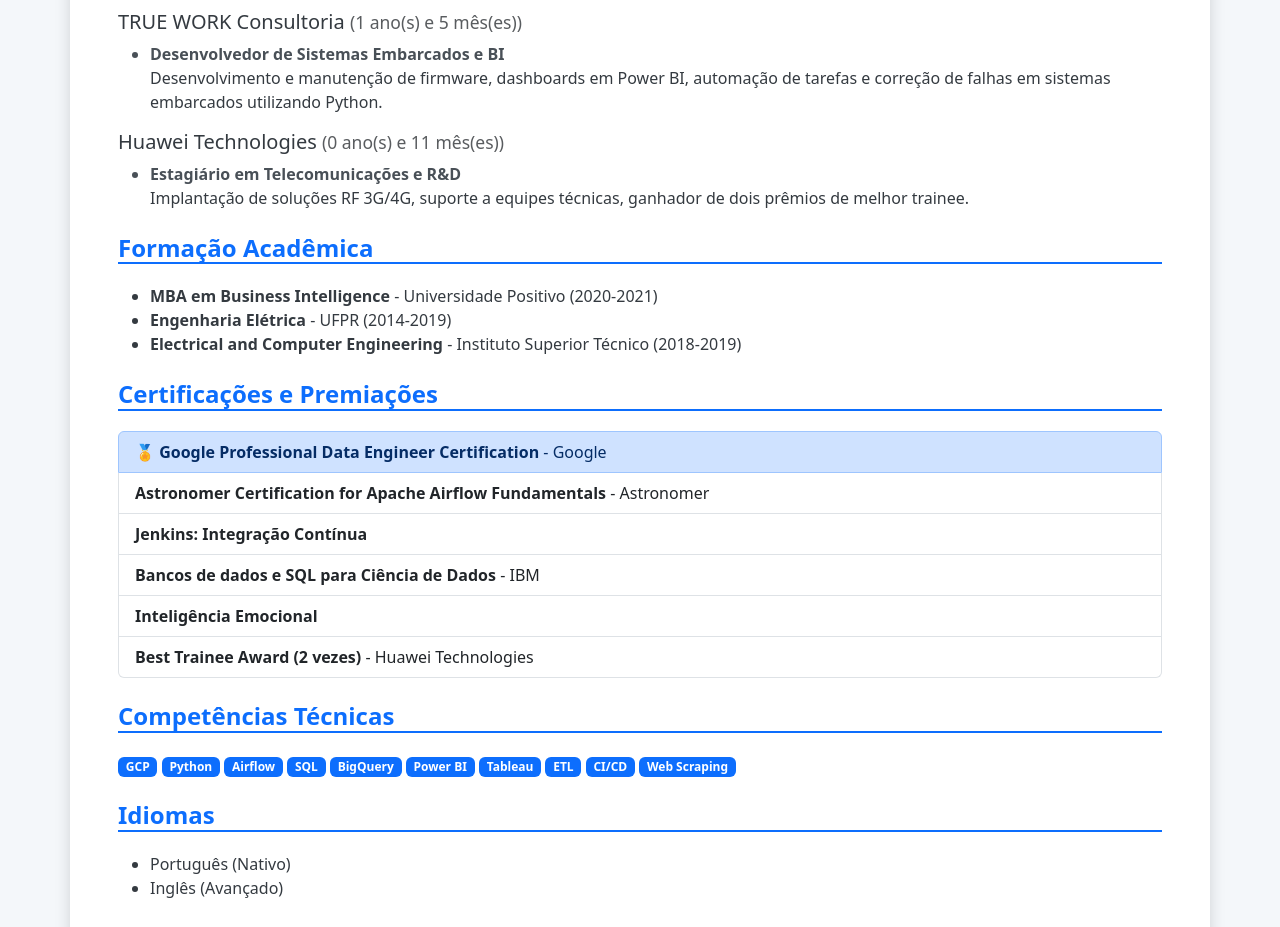
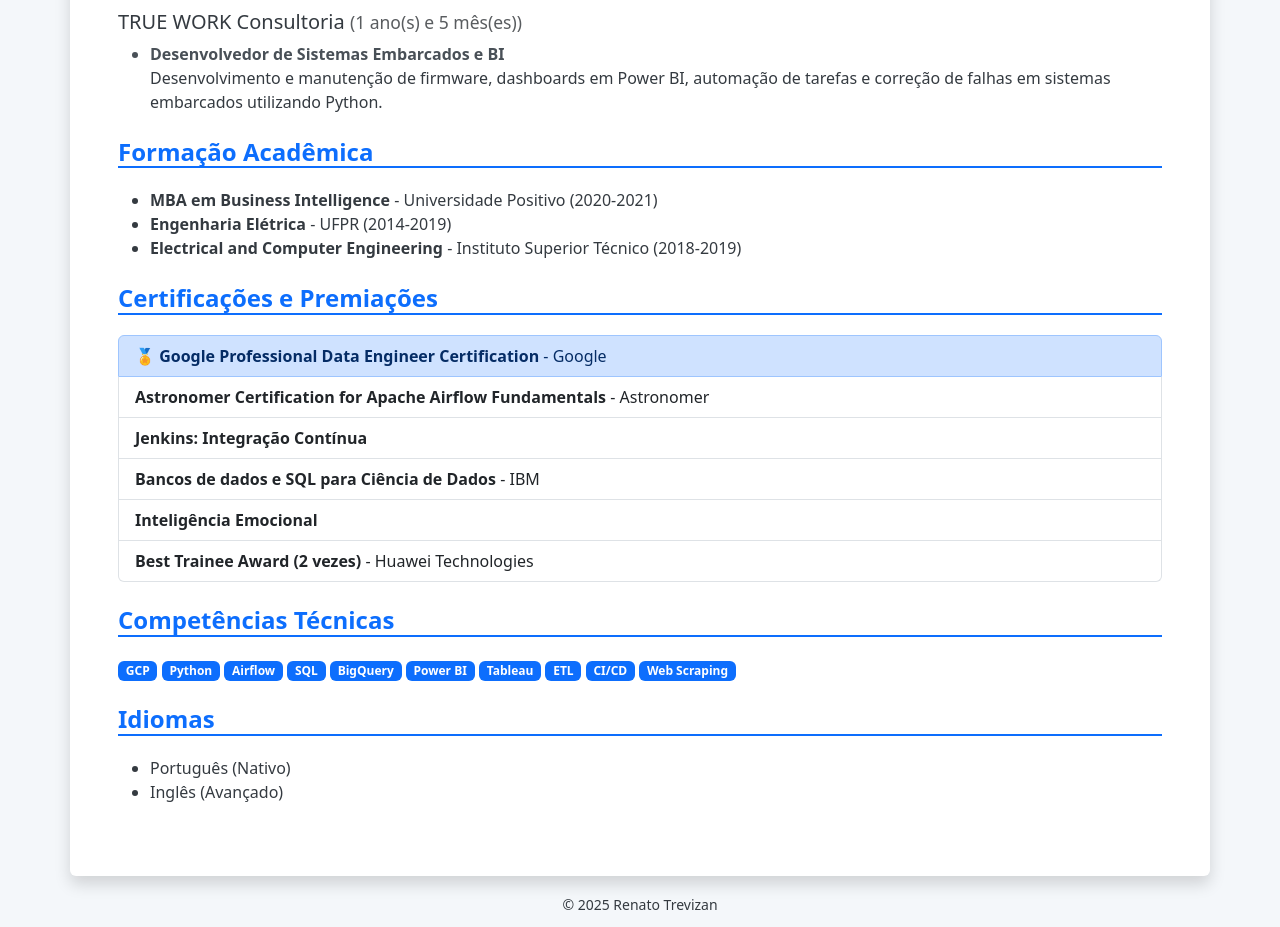
Before and after one commit to EngRenatera/cv, a plain HTML site: page index.html in a window 1280 px wide. Shown: the part 1180-2107 px from the top of the page. Drawn offline with nearby package versions, Linux system fonts and the light colour scheme.

Commit message:
take_off_internship

```diff
--- a/index.html
+++ b/index.html
@@ -121,14 +121,6 @@ document.addEventListener('DOMContentLoaded', () => {
           <p>Desenvolvimento e manutenção de firmware, dashboards em Power BI, automação de tarefas e correção de falhas em sistemas embarcados utilizando Python.</p>
         </ul>
       </div>
-
-      <div>
-        <h5>Huawei Technologies <small class="text-muted">(<span id="huawei"></span>)</small></h5>
-        <ul>
-          <li class="job-title">Estagiário em Telecomunicações e R&D</li>
-          <p>Implantação de soluções RF 3G/4G, suporte a equipes técnicas, ganhador de dois prêmios de melhor trainee.</p>
-        </ul>
-      </div>
     </div>
 
     <div class="mb-4">
```
